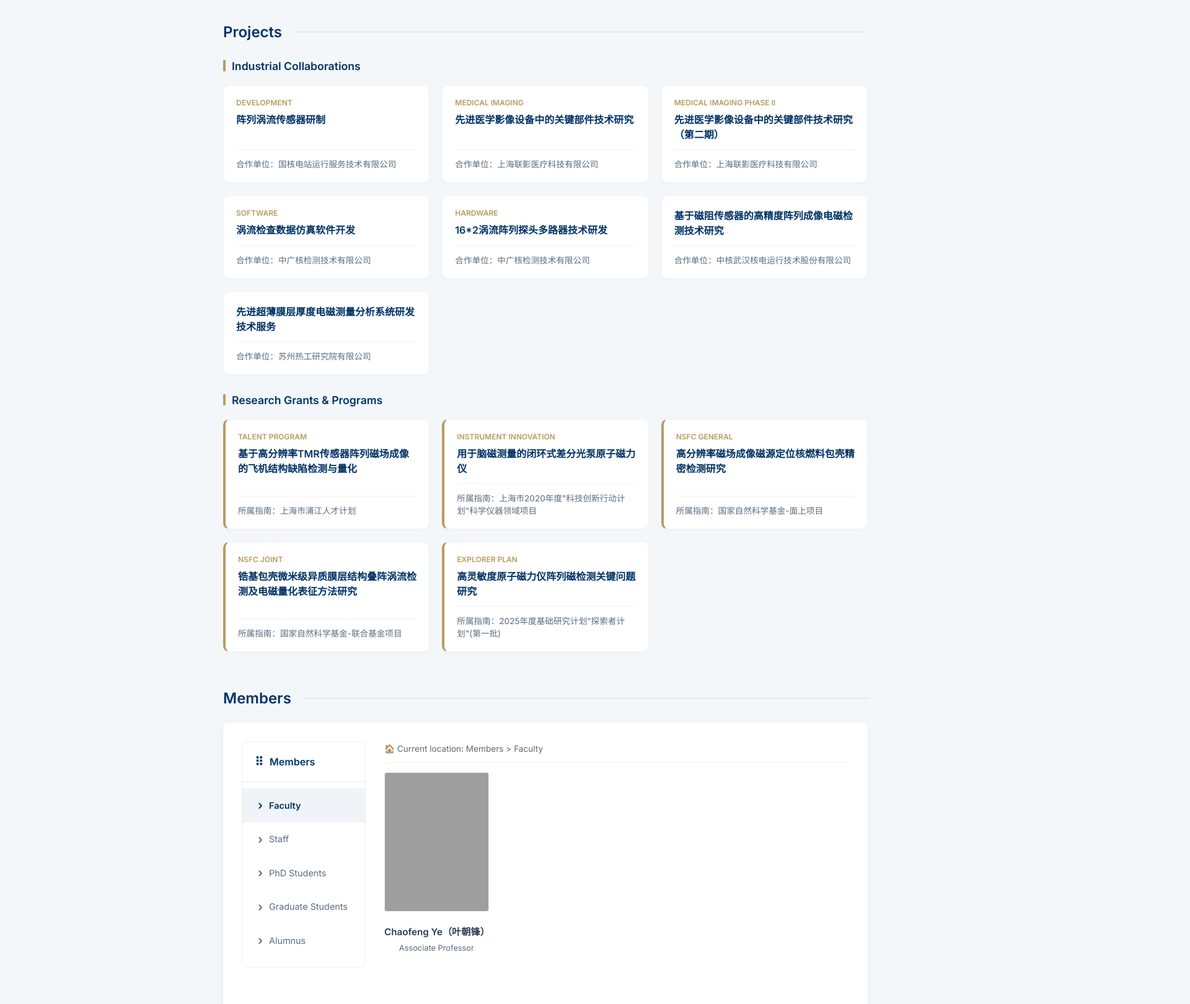
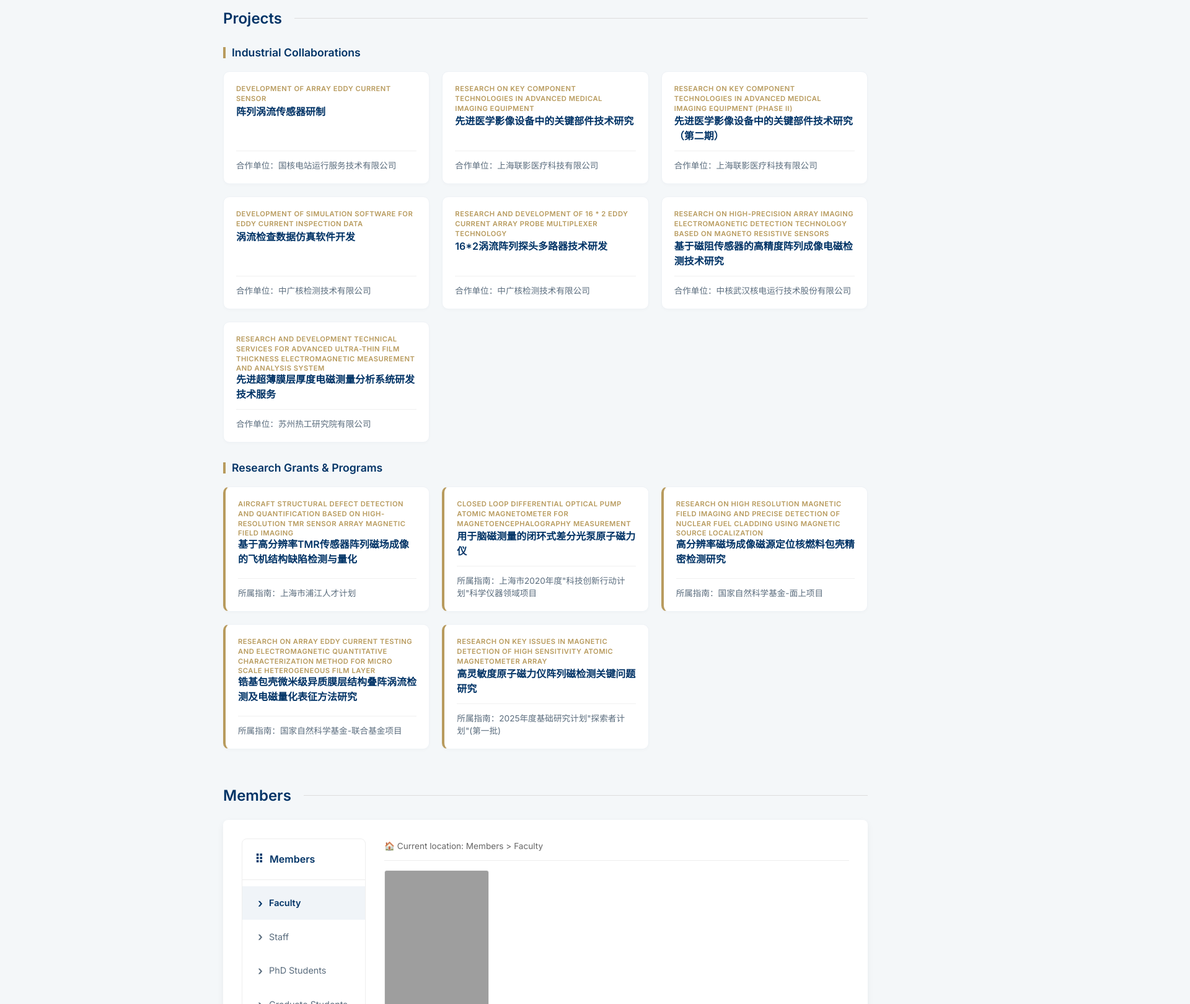
Before and after one commit to Wittyhuahua/psit.sist.github.io, a website built with Vite: page index.html in a window 1280 px wide. Shown: the part 1180-2800 px from the top of the page at 62% size, 1920 px wide, since content can reach past the window. Built offline with nearby package versions, Linux system fonts and the light colour scheme; grey boxes are pictures that could not be loaded.

Commit message:
feat:项目都改为纯英文的,论文格式自适应.待做超链接没有改成本地的_新闻|论文。

```diff
--- a/index.html
+++ b/index.html
@@ -130,7 +130,7 @@
           font-weight: 600;
       }
 
-      .member-content { flex: 1; }
+      .member-content { flex: 1; overflow: hidden}
       .breadcrumb { font-size: 0.85rem; color: #666; margin-bottom: 15px; border-bottom: 1px solid #eee; padding-bottom: 10px; }
 
       .member-grid {
@@ -158,7 +158,7 @@
           cursor: pointer;
       }
       .news-item:hover, .pub-item:hover { background: #f9f9f9; }
-      .news-title, .pub-title { flex: 1; overflow: hidden; text-overflow: ellipsis; white-space: nowrap; padding-right: 20px; }
+      .news-title, .pub-title { flex: 1; overflow: hidden; text-overflow: ellipsis; white-space: nowrap; padding-right: 10px; }
       .news-date, .pub-date { color: #888; font-family: Arial, sans-serif; font-size: 0.9rem; flex-shrink: 0; }
 
       @media (max-width: 992px) {
@@ -343,13 +343,30 @@
           margin-bottom: 12px;
       }
 
+      /*.project-tag {*/
+      /*    font-size: 0.75rem;*/
+      /*    text-transform: uppercase;*/
+      /*    color: var(--accent-gold);*/
+      /*    font-weight: bold;*/
+      /*    margin-bottom: 8px;*/
+      /*    display: block;*/
+      /*}*/
+
+      /* 修改后的 project-tag 样式 */
       .project-tag {
-          font-size: 0.75rem;
+          font-size: 0.7rem; /* 稍微缩小字体 */
           text-transform: uppercase;
           color: var(--accent-gold);
-          font-weight: bold;
-          margin-bottom: 8px;
+          font-weight: 600; /* 降低粗体程度，避免文字太挤 */
+          line-height: 1.4; /* 增加行高 */
+          letter-spacing: 0.5px; /* 增加字母间距提升可读性 */
           display: block;
+          /* 允许文字换行 */
+          white-space: normal;
+          /* 限制最大高度，超长时显示省略号 */
+          max-height: 60px;
+          overflow: hidden;
+          text-overflow: ellipsis;
       }
 
       .project-org {
@@ -474,7 +491,7 @@
         Pudong, Shanghai, 201210, China<br><br>
         📧 Email: <a href="mailto:yechf@shanghaitech.edu.cn">yechf@shanghaitech.edu.cn</a><br>
         📞 TEL: +86-21-20685366<br>
-        🌐 Web: <a href="http://psit.sist.shanghaitech.edu.cn/" target="_blank">psit.sist.shanghaitech.edu.cn</a>
+<!--        🌐 Web: <a href="http://psit.sist.shanghaitech.edu.cn/" target="_blank">psit.sist.shanghaitech.edu.cn</a>-->
       </div>
     </div>
   </div>
@@ -510,37 +527,37 @@
 <!--    (产学研合作)-->
     <div class="project-grid">
       <div class="project-card">
-        <span class="project-tag">Development</span>
+        <span class="project-tag">Development of Array Eddy Current Sensor</span>
         <div class="project-name">阵列涡流传感器研制</div>
         <div class="project-org">合作单位：国核电站运行服务技术有限公司</div>
       </div>
       <div class="project-card">
-        <span class="project-tag">Medical Imaging</span>
+        <span class="project-tag">Research on Key Component Technologies in Advanced Medical Imaging Equipment</span>
         <div class="project-name">先进医学影像设备中的关键部件技术研究</div>
         <div class="project-org">合作单位：上海联影医疗科技有限公司</div>
       </div>
       <div class="project-card">
-        <span class="project-tag">Medical Imaging Phase II</span>
+        <span class="project-tag">Research on Key Component Technologies in Advanced Medical Imaging Equipment (Phase II)</span>
         <div class="project-name">先进医学影像设备中的关键部件技术研究（第二期）</div>
         <div class="project-org">合作单位：上海联影医疗科技有限公司</div>
       </div>
       <div class="project-card">
-        <span class="project-tag">Software</span>
+        <span class="project-tag">Development of simulation software for eddy current inspection data</span>
         <div class="project-name">涡流检查数据仿真软件开发</div>
         <div class="project-org">合作单位：中广核检测技术有限公司</div>
       </div>
       <div class="project-card">
-        <span class="project-tag">Hardware</span>
+        <span class="project-tag">Research and development of 16 * 2 eddy current array probe multiplexer technology</span>
         <div class="project-name">16*2涡流阵列探头多路器技术研发</div>
         <div class="project-org">合作单位：中广核检测技术有限公司</div>
       </div>
       <div class="project-card">
-        <!--        <span class="project-tag">Magnetic Sensing</span>-->
+        <span class="project-tag">Research on high-precision array imaging electromagnetic detection technology based on magneto resistive sensors</span>
         <div class="project-name">基于磁阻传感器的高精度阵列成像电磁检测技术研究</div>
         <div class="project-org">合作单位：中核武汉核电运行技术股份有限公司</div>
       </div>
       <div class="project-card">
-        <!--        <span class="project-tag">Magnetic Sensing</span>-->
+        <span class="project-tag">Research and development technical services for advanced ultra-thin film thickness electromagnetic measurement and analysis system</span>
         <div class="project-name">先进超薄膜层厚度电磁测量分析系统研发技术服务</div>
         <div class="project-org">合作单位：苏州热工研究院有限公司</div>
       </div>
@@ -550,27 +567,27 @@
 <!--     (科研基金)-->
     <div class="project-grid">
       <div class="project-card" style="border-left: 4px solid var(--accent-gold);">
-        <span class="project-tag">Talent Program</span>
+        <span class="project-tag">Aircraft structural defect detection and quantification based on high-resolution TMR sensor array magnetic field imaging</span>
         <div class="project-name">基于高分辨率TMR传感器阵列磁场成像的飞机结构缺陷检测与量化</div>
         <div class="project-org">所属指南：上海市浦江人才计划</div>
       </div>
       <div class="project-card" style="border-left: 4px solid var(--accent-gold);">
-        <span class="project-tag">Instrument Innovation</span>
+        <span class="project-tag">Closed loop differential optical pump atomic magnetometer for magnetoencephalography measurement</span>
         <div class="project-name">用于脑磁测量的闭环式差分光泵原子磁力仪</div>
         <div class="project-org">所属指南：上海市2020年度"科技创新行动计划"科学仪器领域项目</div>
       </div>
       <div class="project-card" style="border-left: 4px solid var(--accent-gold);">
-        <span class="project-tag">NSFC General</span>
+        <span class="project-tag">Research on High Resolution Magnetic Field Imaging and Precise Detection of Nuclear Fuel Cladding Using Magnetic Source Localization</span>
         <div class="project-name">高分辨率磁场成像磁源定位核燃料包壳精密检测研究</div>
         <div class="project-org">所属指南：国家自然科学基金-面上项目</div>
       </div>
       <div class="project-card" style="border-left: 4px solid var(--accent-gold);">
-        <span class="project-tag">NSFC Joint</span>
+        <span class="project-tag">Research on Array Eddy Current Testing and Electromagnetic Quantitative Characterization Method for Micro scale Heterogeneous Film Layer Structure of Zirconium based Cladding</span>
         <div class="project-name">锆基包壳微米级异质膜层结构叠阵涡流检测及电磁量化表征方法研究</div>
         <div class="project-org">所属指南：国家自然科学基金-联合基金项目</div>
       </div>
       <div class="project-card" style="border-left: 4px solid var(--accent-gold);">
-        <span class="project-tag">Explorer Plan</span>
+        <span class="project-tag">Research on Key Issues in Magnetic Detection of High Sensitivity Atomic Magnetometer Array</span>
         <div class="project-name">高灵敏度原子磁力仪阵列磁检测关键问题研究</div>
         <div class="project-org">所属指南：2025年度基础研究计划"探索者计划"(第一批)</div>
       </div>
@@ -675,6 +692,12 @@
       img: "https://psit.sist.shanghaitech.edu.cn/uploadfile/2018/0608/20180608050613414.png"
     },
     {
+      name: "Jiahua Liu（刘佳华）",
+      desc: "Engineer",
+      cat: "Staff",
+      img: ""
+    },
+    {
       name: "Yutong Wei（魏雨童）",
       desc: "",
       cat: "PhD Students",
@@ -1490,12 +1513,20 @@
                 <div class="member-desc">${item.desc}</div>
             </div>
         `).join('');
-      } else {
+      } else if(type === 'news'){
         // News 和 Publications 统一的简练列表样式
         container.innerHTML = pagedData.map(item => `
             <a href="${item.link}" class="news-item">
                 <span class="news-title">${item.title}</span>
                 <span class="news-date">${item.date}</span>
+            </a>
+        `).join('');
+      } else {
+        // Publications 统一的简练列表样式
+        container.innerHTML = pagedData.map(item => `
+            <a href="${item.link}" class="pub-item">
+                <span class="pub-title">${item.title}</span>
+                <span class="pub-date">${item.date}</span>
             </a>
         `).join('');
       }
```
